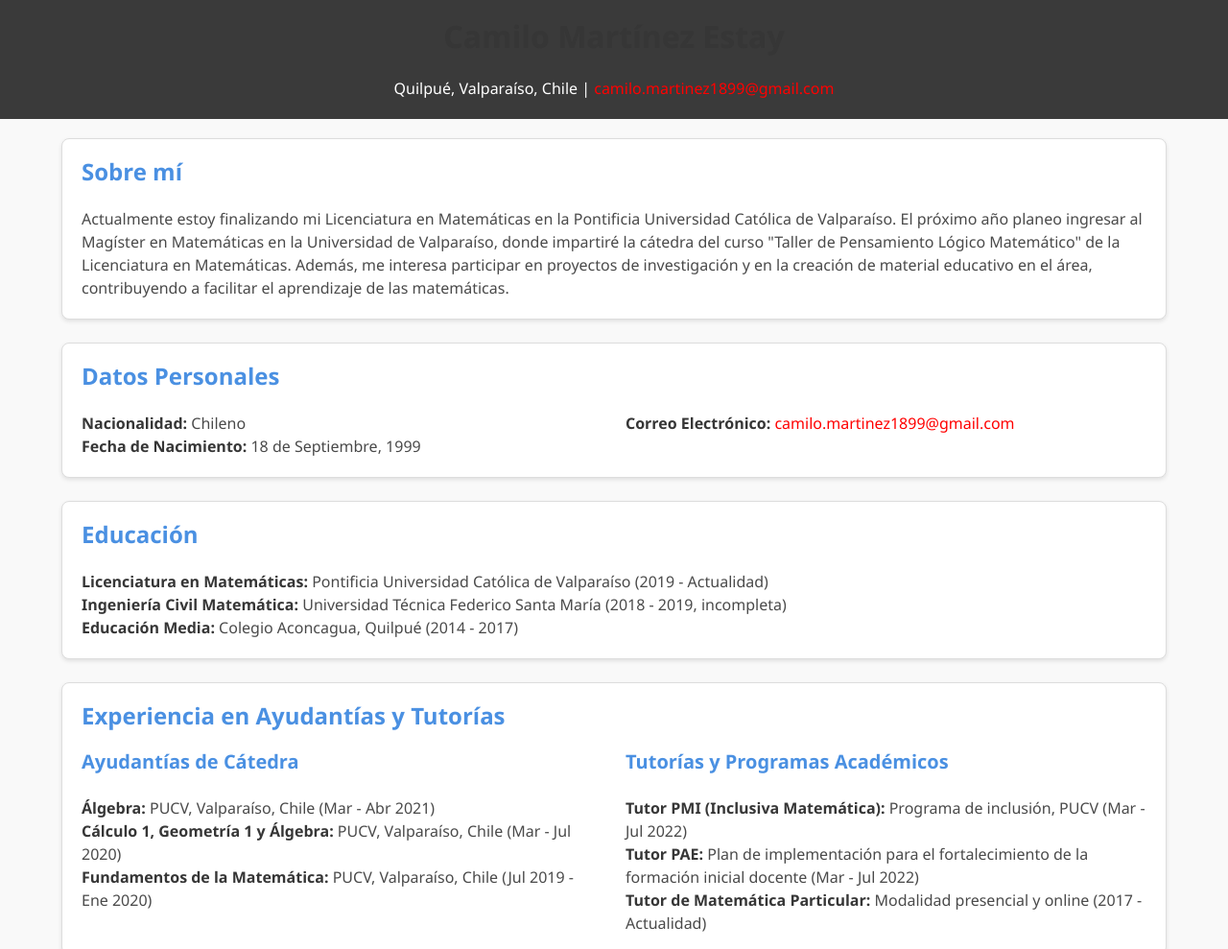
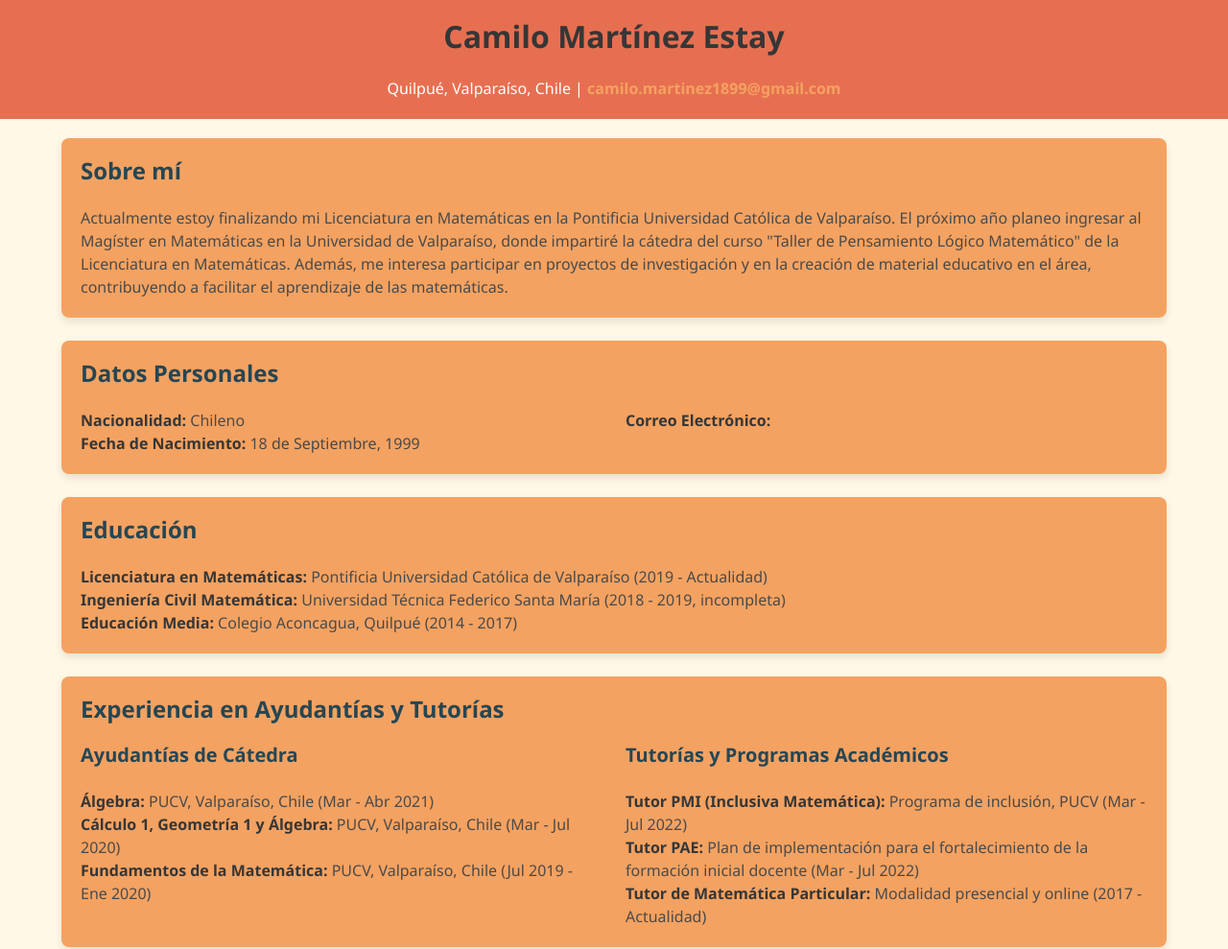
Before and after one commit to camilo329/camilomartinezestay.github.io, a plain HTML site: page index.html in a window 1280 px wide. Shown: the top 989 px of the page at 96% size. Drawn offline with nearby package versions, Linux system fonts and the light colour scheme.

Commit message:
Update index.html

```diff
--- a/index.html
+++ b/index.html
@@ -8,12 +8,12 @@
     <link rel="stylesheet" href="https://cdnjs.cloudflare.com/ajax/libs/bulma/0.9.4/css/bulma.min.css">
     <style>
         body {
-            background-color: #f9f9f9;
+            background-color: #FFF8E7; /* Fondo cálido */
             font-family: 'Segoe UI', Tahoma, Geneva, Verdana, sans-serif;
-            color: #333;
+            color: #5A4035; /* Marrón cálido */
         }
         header {
-            background-color: #3A3A3A;
+            background-color: #E76F51; /* Naranja oscuro */
             color: white;
             padding: 20px;
             text-align: center;
@@ -21,25 +21,28 @@
         }
         .box {
             margin-bottom: 20px;
+            background-color: #F4A261; /* Naranja cálido */
             border-radius: 8px;
-            border: 1px solid #ddd;
-            box-shadow: 0px 2px 4px rgba(0, 0, 0, 0.1);
+            padding: 20px;
+            box-shadow: 0px 4px 8px rgba(0, 0, 0, 0.1);
         }
         .box h2, .box h3 {
-            color: #4A90E2;
+            color: #264653; /* Azul grisáceo */
         }
         footer {
-            background-color: #4A90E2;
+            background-color: #E76F51; /* Naranja oscuro */
             color: white;
             text-align: center;
             padding: 15px;
             margin-top: 20px;
         }
         a {
-            color: red;
+            color: #F4A261; /* Naranja suave */
             text-decoration: none;
+            font-weight: bold;
         }
         a:hover {
+            color: #E76F51; /* Naranja oscuro */
             text-decoration: underline;
         }
     </style>
@@ -124,7 +127,7 @@
     </div>
 
     <footer>
-        <p>© Camilo Ignacio Martínez Estay | 2024 </p>
+        <p>© Camilo Ignacio Martínez Estay | 2024</p>
     </footer>
 </body>
 </html>
```
